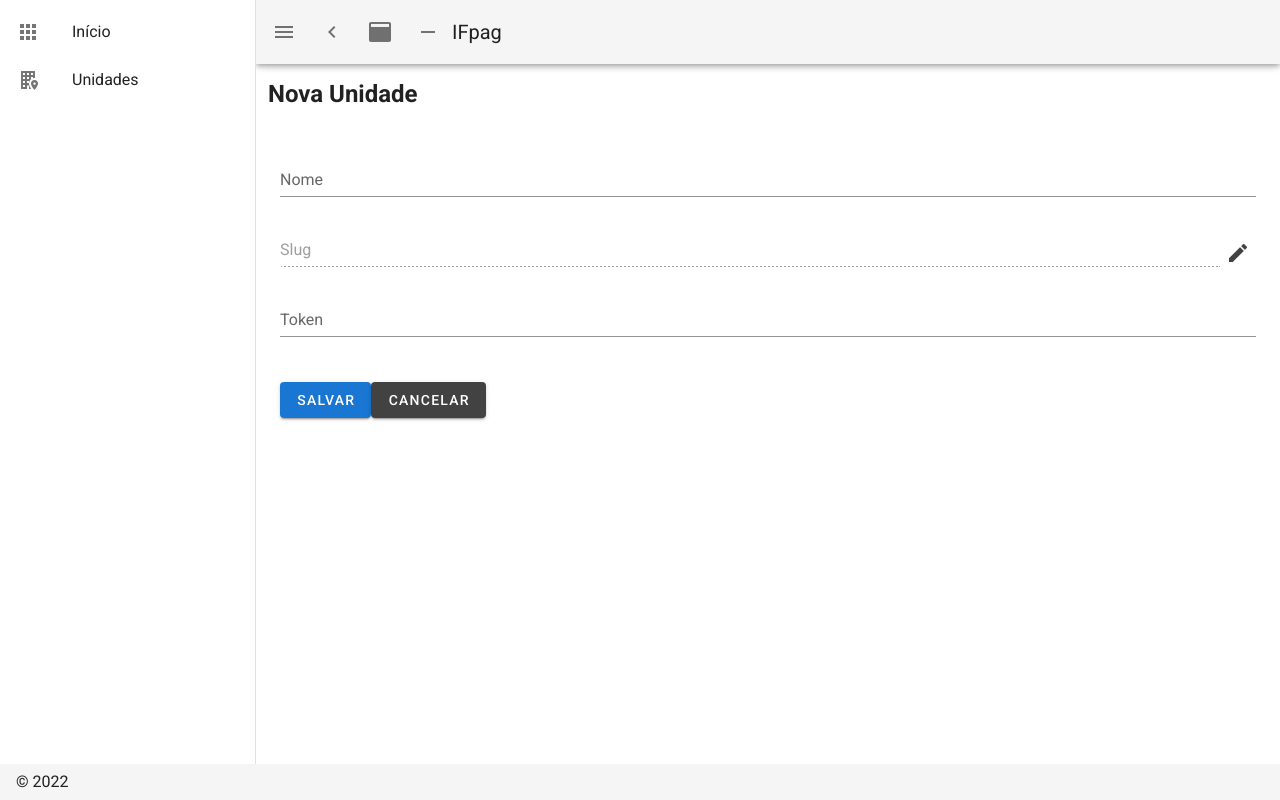
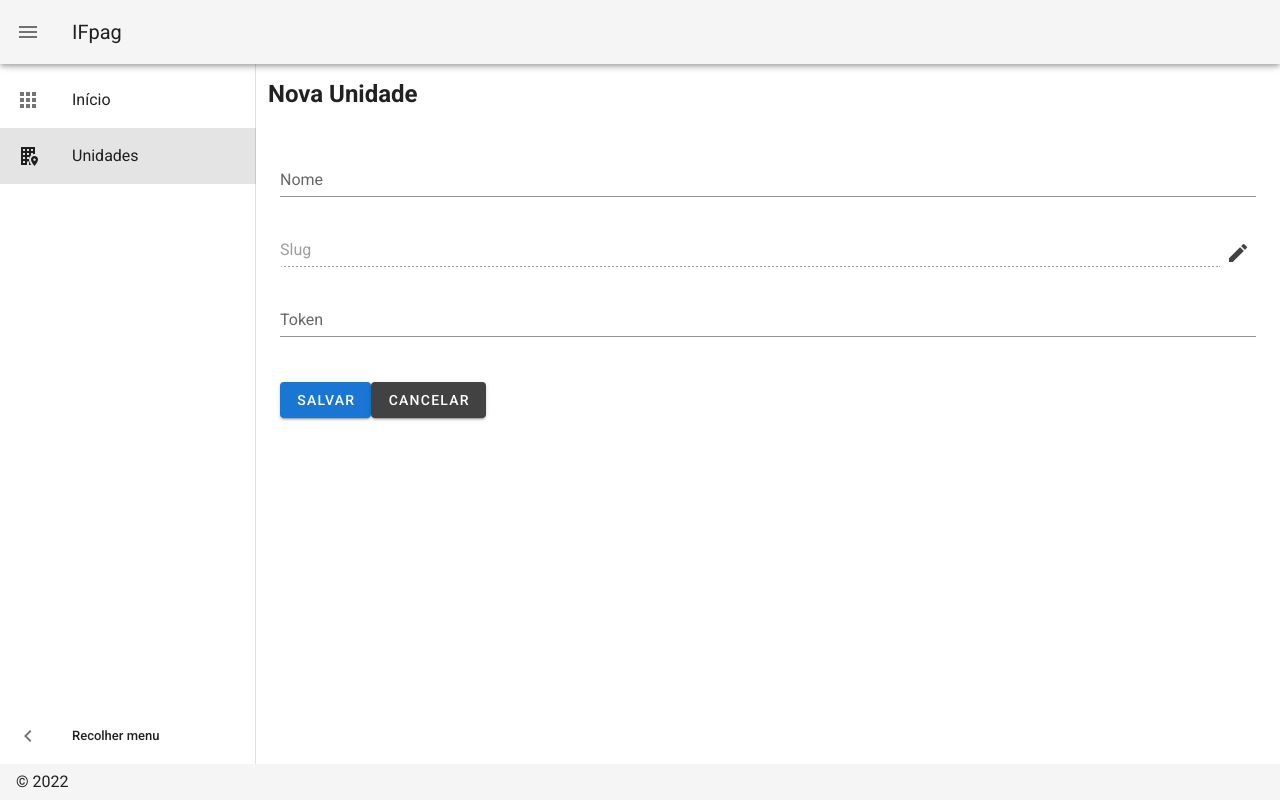
Before and after one commit to IFRS/pagif, a Nuxt app: page /admin/unidades/nova in a window 1280 px wide. Both pictures are taken after a click on the button 28 px from the left and 32 px from the top of the page. Built offline with nearby package versions, Linux system fonts and the light colour scheme.

Commit message:
Ajustes na navegação e correções gerais na área administrativa

```diff
--- a/layouts/admin.vue
+++ b/layouts/admin.vue
@@ -3,7 +3,7 @@
     <v-navigation-drawer
       v-model="drawer"
       :mini-variant="miniVariant"
-      :clipped="clipped"
+      clipped
       fixed
       app
     >
@@ -12,42 +12,39 @@
           v-for="(item, i) in items"
           :key="i"
           :to="item.to"
+          :exact="item.exact || false"
           router
-          exact
         >
-          <v-list-item-action>
+          <v-list-item-icon>
             <v-icon>{{ item.icon }}</v-icon>
-          </v-list-item-action>
+          </v-list-item-icon>
           <v-list-item-content>
             <v-list-item-title v-text="item.title" />
           </v-list-item-content>
         </v-list-item>
       </v-list>
+      <template slot="append">
+        <v-list dense>
+          <v-list-item
+            dense
+            @click.stop="miniVariant = !miniVariant"
+          >
+            <v-list-item-icon>
+              <v-icon>{{ (miniVariant) ? 'mdi-chevron-right' : 'mdi-chevron-left' }}</v-icon>
+            </v-list-item-icon>
+            <v-list-item-content>
+              <v-list-item-title v-text="(miniVariant) ? 'Expandir menu' : 'Recolher menu'"></v-list-item-title>
+            </v-list-item-content>
+          </v-list-item>
+        </v-list>
+      </template>
     </v-navigation-drawer>
     <v-app-bar
-      :clipped-left="clipped"
+      clipped-left
       fixed
       app
     >
       <v-app-bar-nav-icon @click.stop="drawer = !drawer" />
-      <v-btn
-        icon
-        @click.stop="miniVariant = !miniVariant"
-      >
-        <v-icon>mdi-{{ `chevron-${miniVariant ? 'right' : 'left'}` }}</v-icon>
-      </v-btn>
-      <v-btn
-        icon
-        @click.stop="clipped = !clipped"
-      >
-        <v-icon>mdi-application</v-icon>
-      </v-btn>
-      <v-btn
-        icon
-        @click.stop="fixed = !fixed"
-      >
-        <v-icon>mdi-minus</v-icon>
-      </v-btn>
       <v-toolbar-title v-text="title" />
       <v-spacer />
     </v-app-bar>
@@ -74,10 +71,7 @@
         </template>
       </v-snackbar>
     </v-main>
-    <v-footer
-      :absolute="!fixed"
-      app
-    >
+    <v-footer app>
       <span>&copy; {{ new Date().getFullYear() }}</span>
     </v-footer>
   </v-app>
@@ -88,14 +82,13 @@ export default {
   name: 'AdminLayout',
   data () {
     return {
-      clipped: false,
       drawer: false,
-      fixed: false,
       items: [
         {
           icon: 'mdi-apps',
           title: 'Início',
           to: '/admin',
+          exact: true,
         },
         {
           icon: 'mdi-office-building-marker',
@@ -104,8 +97,6 @@ export default {
         }
       ],
       miniVariant: false,
-      right: true,
-      rightDrawer: false,
       title: 'IFpag',
     };
   },
```
